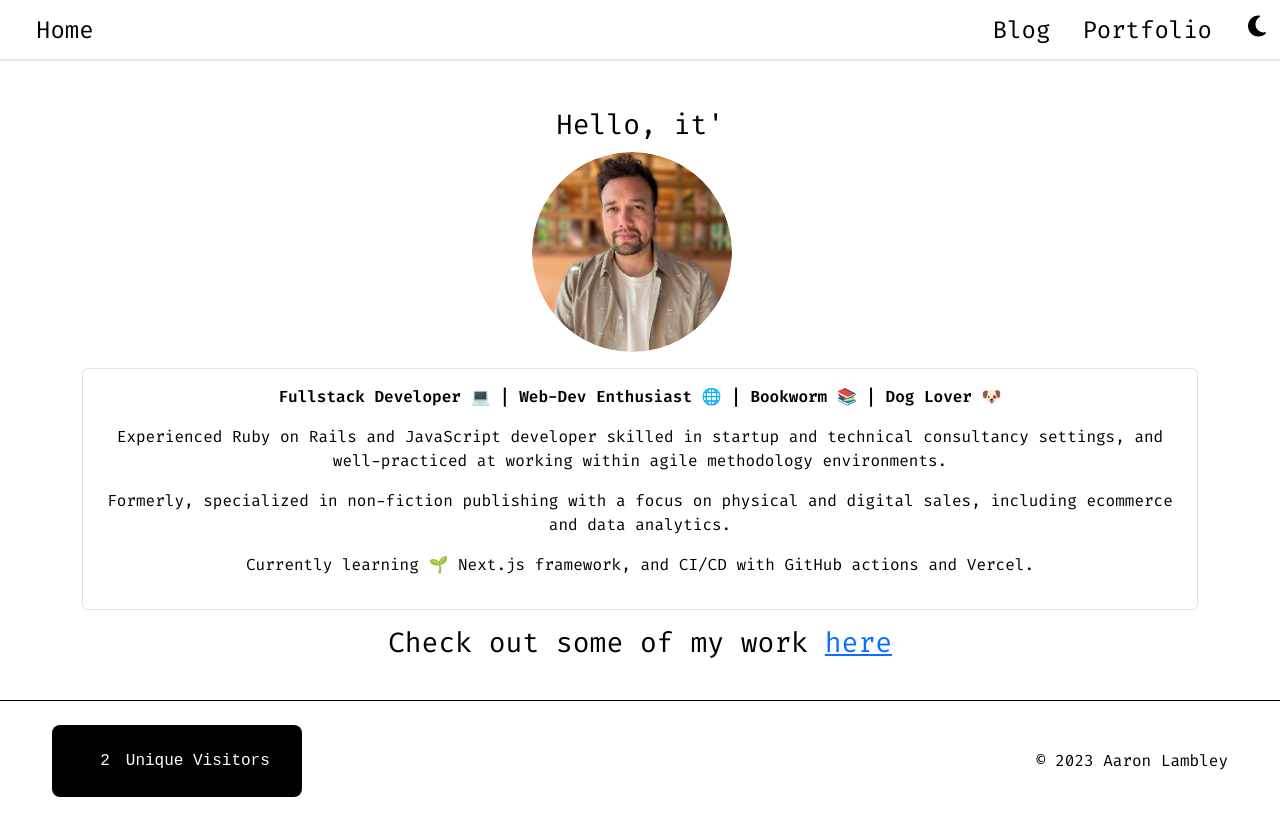
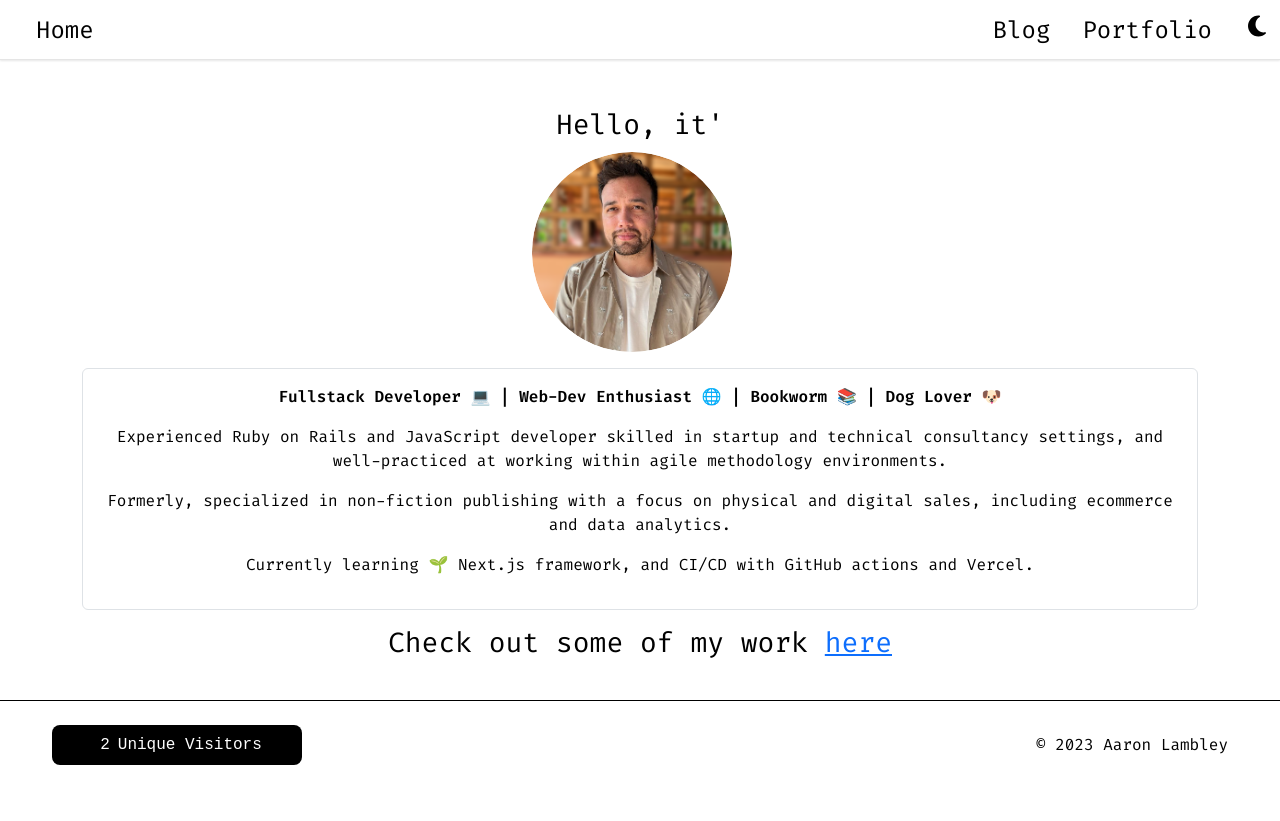
Before and after one commit to lambley/portfolio, a Next.js app: page / in a window 1280 px wide. After the commit the page ends 800 px from the top, so only its background shows below. Built offline with nearby package versions, Linux system fonts and the light colour scheme.

Commit message:
fix padding

```diff
--- a/src/styles/visitorCounter.css
+++ b/src/styles/visitorCounter.css
@@ -1,6 +1,5 @@
 .visitor-counter {
   font-family: "Courier New", monospace;
-  padding: 1rem;
   background-color: var(--button-background-color);
   color: var(--button-text-color);
   border-radius: 8px;
@@ -9,6 +8,7 @@
   flex-direction: row;
   align-items: center;
   justify-content: center;
+  padding: 8px 0px;
 }
 
 .counter-wrapper {
@@ -16,8 +16,8 @@
   align-items: center;
   justify-content: center;
   border-radius: 4px;
-  padding: 0.5rem 1rem;
   margin-bottom: 0px;
+  padding: 0px 8px;
 }
 
 .counter-digits {
```
